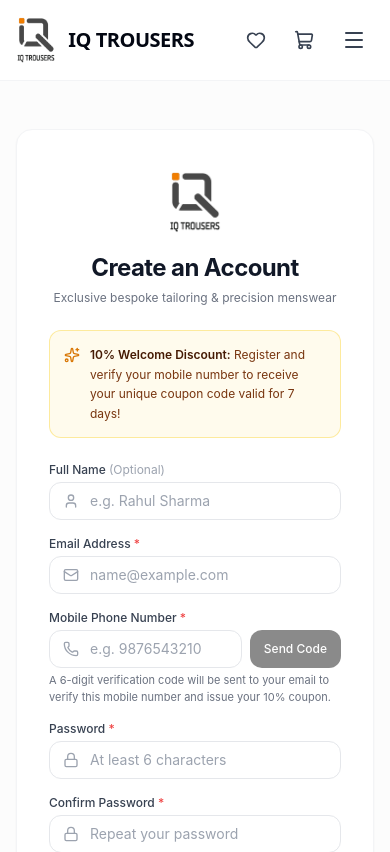
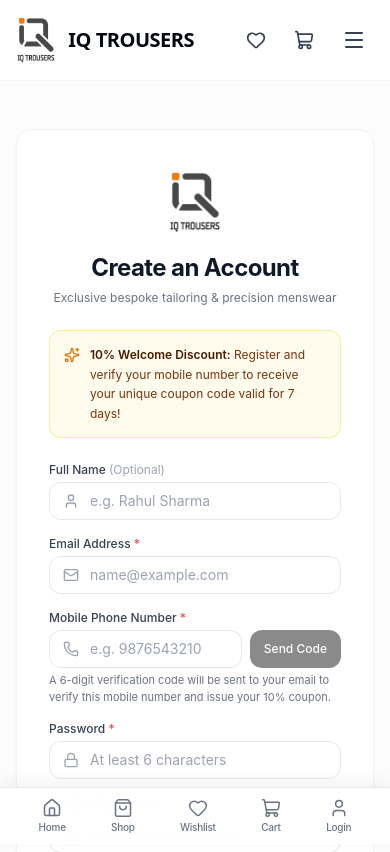
Before and after one commit to krishshah13579-cloud/iq-trousers-store, a Next.js app: page /register in a window 390 px wide. Shown: the top 852 px of the page. Built offline with nearby package versions, Linux system fonts and the light colour scheme; no server answers.

Commit message:
fix: resolve product page loading, real photo matching, and dedicated mobile phone navbar

```diff
--- a/src/app/error.tsx
+++ b/src/app/error.tsx
@@ -14,6 +14,11 @@
   useEffect(() => {
     console.error("Storefront Application Error:", error);
   }, [error]);
+
+  // If this is a Next.js notFound() trigger, re-throw it so Next.js renders not-found.tsx
+  if (error?.digest === "NEXT_NOT_FOUND" || error?.message?.includes("NEXT_NOT_FOUND")) {
+    throw error;
+  }
 
   return (
     <div className="min-h-[70vh] flex items-center justify-center px-4 py-16 bg-white">
--- a/src/app/page.tsx
+++ b/src/app/page.tsx
@@ -80,8 +80,8 @@
   });
 
   const [rawCategories, rawAllActive] = await Promise.all([
-    withDbTimeout(categoriesQuery, FALLBACK_CATEGORIES as any, 2000) as any,
-    withDbTimeout(allActiveQuery, [] as any, 2000) as any,
+    withDbTimeout(categoriesQuery, FALLBACK_CATEGORIES as any, 15000) as any,
+    withDbTimeout(allActiveQuery, [] as any, 15000) as any,
   ]);
 
   const baseCategories =
--- a/src/app/products/[id]/page.tsx
+++ b/src/app/products/[id]/page.tsx
@@ -110,13 +110,13 @@
   const [dbProduct, dbRelated] = (await withDbTimeout(
     Promise.all([productQuery, relatedQuery]),
     [fallbackProduct, relatedFallback] as any,
-    2500
+    15000
   )) || [fallbackProduct, relatedFallback];
 
   const product = (dbProduct || fallbackProduct) as any;
   let relatedProducts: any[] = dbRelated && dbRelated.length > 0 ? dbRelated : relatedFallback;
 
-  if (!product || !product.active || (product.stock !== undefined && product.stock <= 0)) {
+  if (!product || !product.active) {
     notFound();
   }
 
--- a/src/app/products/page.tsx
+++ b/src/app/products/page.tsx
@@ -125,7 +125,7 @@
   const [rawProducts, rawCategories, selectedCategoryObj] = ((await withDbTimeout(
     queryPromise,
     fallbackResults,
-    2000
+    15000
   )) || fallbackResults) as any;
 
   const rawProductList = rawProducts && rawProducts.length > 0 ? rawProducts : ALL_FALLBACK_PRODUCTS;
--- /dev/null
+++ b/src/components/layout/MobilePhoneNavbar.tsx
@@ -0,0 +1,98 @@
+"use client";
+
+import Link from "next/link";
+import { usePathname } from "next/navigation";
+import { Home, ShoppingBag, Heart, ShoppingCart, User } from "lucide-react";
+import { useCart } from "@/context/CartContext";
+import { useWishlist } from "@/context/WishlistContext";
+import { useSession } from "next-auth/react";
+
+export default function MobilePhoneNavbar() {
+  const pathname = usePathname();
+  const { totalItems } = useCart();
+  const { totalWishlist } = useWishlist();
+  const { data: session } = useSession();
+
+  // Don't show on admin routes or checkout
+  if (pathname?.startsWith("/admin") || pathname?.startsWith("/checkout")) {
+    return null;
+  }
+
+  const navItems = [
+    {
+      label: "Home",
+      href: "/",
+      icon: Home,
+      isActive: pathname === "/",
+    },
+    {
+      label: "Shop",
+      href: "/products",
+      icon: ShoppingBag,
+      isActive: pathname?.startsWith("/products"),
+    },
+    {
+      label: "Wishlist",
+      href: session ? "/wishlist" : "/login?callbackUrl=/wishlist",
+      icon: Heart,
+      badge: session && totalWishlist > 0 ? totalWishlist : null,
+      isActive: pathname === "/wishlist",
+    },
+    {
+      label: "Cart",
+      href: session ? "/cart" : "/login?callbackUrl=/cart",
+      icon: ShoppingCart,
+      badge: session && totalItems > 0 ? totalItems : null,
+      isActive: pathname === "/cart",
+    },
+    {
+      label: session ? "Account" : "Login",
+      href: session ? "/orders" : "/login",
+      icon: User,
+      isActive: pathname === "/orders" || pathname === "/login",
+    },
+  ];
+
+  return (
+    <nav
+      aria-label="Phone Navigation Bar"
+      className="lg:hidden fixed bottom-0 left-0 right-0 z-50 bg-white/95 backdrop-blur-md border-t border-gray-200/90 shadow-[0_-4px_16px_rgba(0,0,0,0.06)] pb-[max(env(safe-area-inset-bottom),0.5rem)] pt-1.5"
+    >
+      <div className="max-w-md mx-auto px-4 flex items-center justify-around">
+        {navItems.map((item) => {
+          const Icon = item.icon;
+          return (
+            <Link
+              key={item.label}
+              href={item.href}
+              className={`relative flex flex-col items-center justify-center py-1 px-2.5 rounded-xl transition-all duration-150 ${
+                item.isActive
+                  ? "text-[#162082] font-bold"
+                  : "text-gray-500 hover:text-gray-900 font-medium"
+              }`}
+            >
+              <div className="relative">
+                <Icon
+                  className={`w-5 h-5 transition-transform duration-150 ${
+                    item.isActive ? "scale-110 stroke-[2.5]" : "stroke-[1.8]"
+                  }`}
+                />
+                {item.badge !== null && item.badge !== undefined && (
+                  <span className="absolute -top-1.5 -right-2 min-w-[16px] h-4 px-1 rounded-full bg-rose-500 text-white text-[9px] font-black flex items-center justify-center leading-none shadow-xs">
+                    {item.badge}
+                  </span>
+                )}
+              </div>
+              <span className="text-[10px] mt-1 tracking-tight leading-none">
+                {item.label}
+              </span>
+              {item.isActive && (
+                <span className="absolute bottom-0 w-3 h-0.5 rounded-full bg-[#162082]" />
+              )}
+            </Link>
+          );
+        })}
+      </div>
+    </nav>
+  );
+}
--- a/src/components/layout/Navbar.tsx
+++ b/src/components/layout/Navbar.tsx
@@ -19,7 +19,6 @@
   Ruler,
   ShieldCheck,
 } from "lucide-react";
-import AdminNotificationBell from "@/app/admin/AdminNotificationBell";
 
 export default function Navbar() {
   const { totalItems } = useCart();
@@ -135,10 +134,9 @@
               <span className="text-xs font-semibold">Cart</span>
             </Link>
 
-            {/* Direct Admin Panel shortcut & Notifications for administrators */}
+            {/* Direct Admin Panel shortcut for administrators */}
             {isAdmin && (
               <div className="hidden lg:flex items-center gap-1.5">
-                <AdminNotificationBell />
                 <Link
                   href="/admin"
                   className="inline-flex items-center gap-1.5 px-3 py-1.5 bg-zinc-950 hover:bg-zinc-800 text-white text-xs font-semibold rounded-full shadow-xs transition-colors"
--- a/src/components/layout/StoreLayoutShell.tsx
+++ b/src/components/layout/StoreLayoutShell.tsx
@@ -3,6 +3,7 @@
 import { usePathname } from "next/navigation";
 import Navbar from "@/components/layout/Navbar";
 import Footer from "@/components/layout/Footer";
+import MobilePhoneNavbar from "@/components/layout/MobilePhoneNavbar";
 
 export default function StoreLayoutShell({
   children,
@@ -25,8 +26,9 @@
   return (
     <>
       <Navbar />
-      <main className="flex-1">{children}</main>
+      <main className="flex-1 pb-16 lg:pb-0">{children}</main>
       <Footer />
+      <MobilePhoneNavbar />
     </>
   );
 }
--- a/src/components/products/ProductReviewsSection.tsx
+++ b/src/components/products/ProductReviewsSection.tsx
@@ -16,7 +16,9 @@
   initialReviews,
 }: ProductReviewsSectionProps) {
   const { data: session } = useSession();
-  const [reviews, setReviews] = useState<Review[]>(initialReviews);
+  const [reviews, setReviews] = useState<Review[]>(
+    Array.isArray(initialReviews) ? initialReviews : []
+  );
   const [rating, setRating] = useState(5);
   const [hoverRating, setHoverRating] = useState(0);
   const [comment, setComment] = useState("");
--- a/src/lib/dbQuery.ts
+++ b/src/lib/dbQuery.ts
@@ -5,7 +5,7 @@
 export async function withDbTimeout<T>(
   promise: Promise<T>,
   fallback: T,
-  timeoutMs: number = 3000
+  timeoutMs: number = 15000
 ): Promise<T> {
   // During build phase, do not wait for remote DB timeouts
   if (
```
